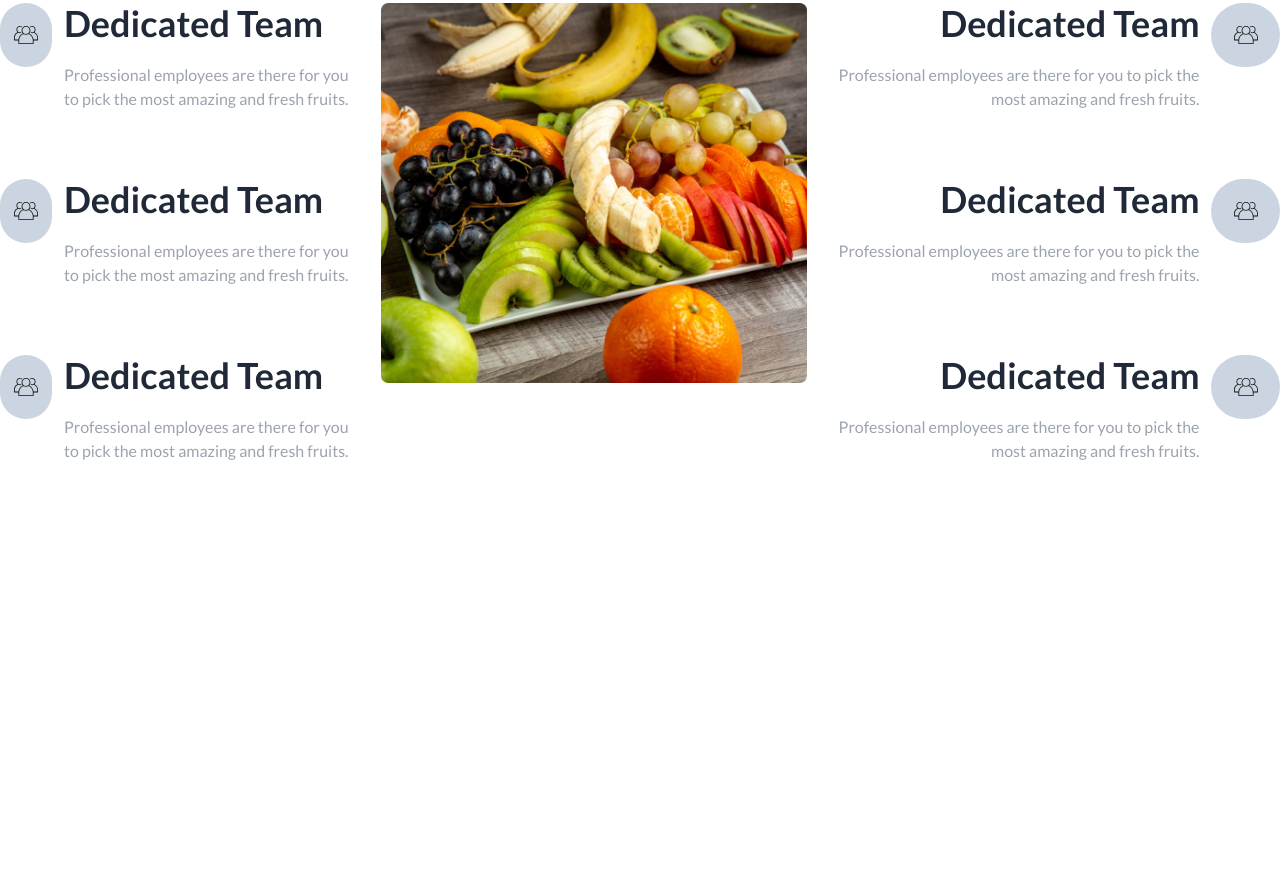
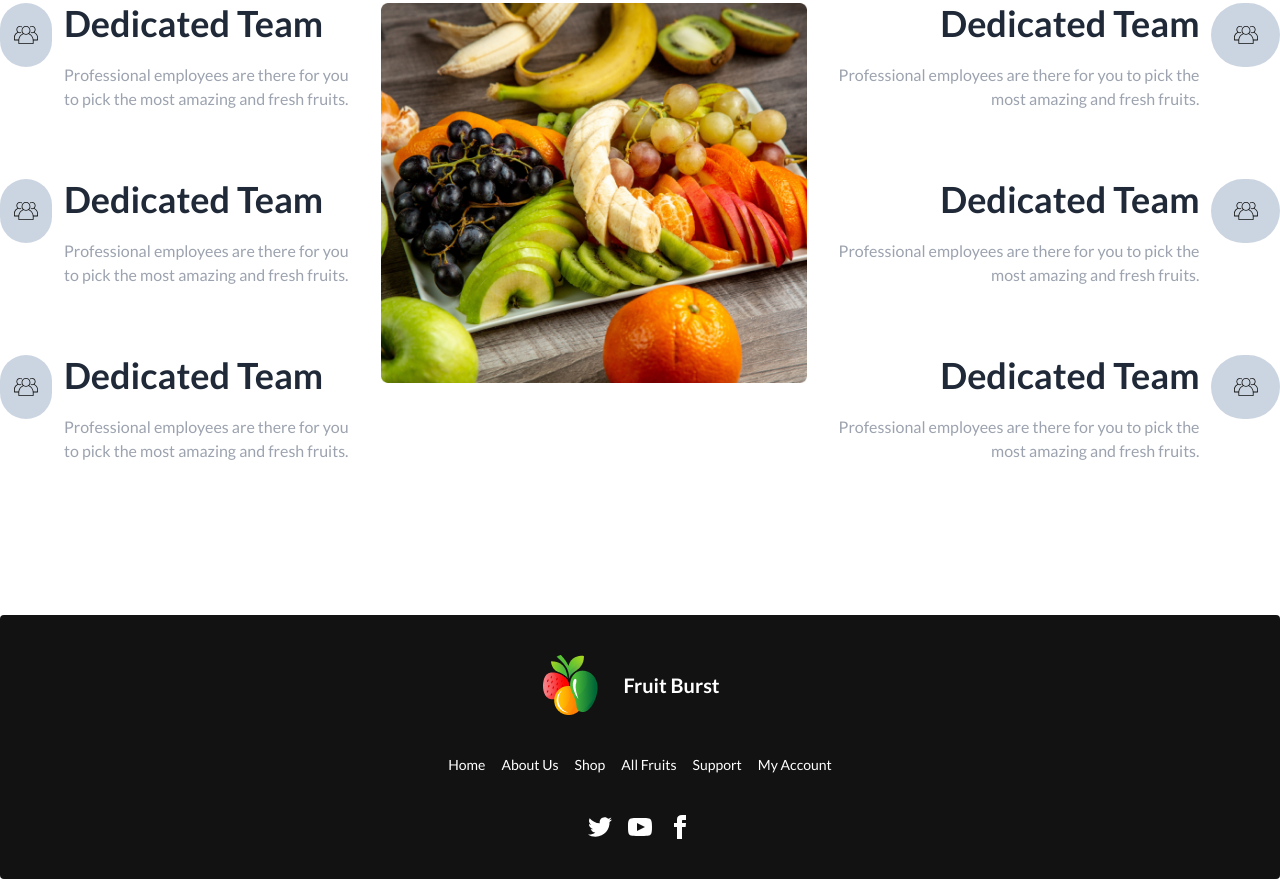
Before and after one commit to AbdullaArif11/Assignment-3, a plain HTML site: page index.html in a window 1280 px wide. Shown: the part 3431-4310 px from the top of the page. Before the commit the page ends 3914 px from the top, so only its background shows below. Drawn offline with nearby package versions, Linux system fonts and the light colour scheme; files whose address does not match are found by name.

Commit message:
footer added

```diff
--- a/index.html
+++ b/index.html
@@ -512,8 +512,8 @@
       <h2 class="text-5xl font-extrabold text-center text-[#121212]">Why Choose Us</h2>
       <p class="font-medium text-center mb-12 mt-6 text-[#403e3e]">Contrary to popular belief, is not simply random text. It has roots in a piece of classical Latin literature from 45 BC, making it over 2000 years old.</p>
 
-      <div class="flex flex-col md:flex-row">
-       <div class="flex flex-col-reverse md:flex-row gap-5">
+      <div class="flex flex-col lg:flex-row">
+       <div class="flex flex-col-reverse lg:flex-row gap-5 mb-5">
         <div>
 
           <div class="flex flex-col items-center text-center md:text-start md:items-start md:flex-row md:justify-between md:gap-3">
@@ -589,9 +589,29 @@
     </section>
 
   </main>
+
   <!-- footer -->
-  <footer>
+  <footer class="mt-28 footer footer-center p-10 bg-[#121212] text-base-content text-white rounded">
 
+    <div class="flex">
+      <img class="w-6 md:w-auto" src="images/logo.png" alt="">
+      <a class="btn btn-ghost normal-case text-xl md:text-white">Fruit Burst</a>
+    </div>
+    <div class="grid grid-flow-col gap-4 ">
+      <a class="link link-hover">Home</a>
+      <a class="link link-hover">About Us</a>
+      <a class="link link-hover">Shop</a>
+      <a class="link link-hover">All Fruits</a>
+      <a class="link link-hover">Support</a>
+      <a class="link link-hover">My Account</a>
+    </div>
+    <div>
+      <div class="grid grid-flow-col gap-4">
+        <a><svg xmlns="http://www.w3.org/2000/svg" width="24" height="24" viewBox="0 0 24 24" class="fill-current"><path d="M24 4.557c-.883.392-1.832.656-2.828.775 1.017-.609 1.798-1.574 2.165-2.724-.951.564-2.005.974-3.127 1.195-.897-.957-2.178-1.555-3.594-1.555-3.179 0-5.515 2.966-4.797 6.045-4.091-.205-7.719-2.165-10.148-5.144-1.29 2.213-.669 5.108 1.523 6.574-.806-.026-1.566-.247-2.229-.616-.054 2.281 1.581 4.415 3.949 4.89-.693.188-1.452.232-2.224.084.626 1.956 2.444 3.379 4.6 3.419-2.07 1.623-4.678 2.348-7.29 2.04 2.179 1.397 4.768 2.212 7.548 2.212 9.142 0 14.307-7.721 13.995-14.646.962-.695 1.797-1.562 2.457-2.549z"></path></svg></a>
+        <a><svg xmlns="http://www.w3.org/2000/svg" width="24" height="24" viewBox="0 0 24 24" class="fill-current"><path d="M19.615 3.184c-3.604-.246-11.631-.245-15.23 0-3.897.266-4.356 2.62-4.385 8.816.029 6.185.484 8.549 4.385 8.816 3.6.245 11.626.246 15.23 0 3.897-.266 4.356-2.62 4.385-8.816-.029-6.185-.484-8.549-4.385-8.816zm-10.615 12.816v-8l8 3.993-8 4.007z"></path></svg></a>
+        <a><svg xmlns="http://www.w3.org/2000/svg" width="24" height="24" viewBox="0 0 24 24" class="fill-current"><path d="M9 8h-3v4h3v12h5v-12h3.642l.358-4h-4v-1.667c0-.955.192-1.333 1.115-1.333h2.885v-5h-3.808c-3.596 0-5.192 1.583-5.192 4.615v3.385z"></path></svg></a>
+      </div>
+    </div>
   </footer>
 </body>
 </html>
```
